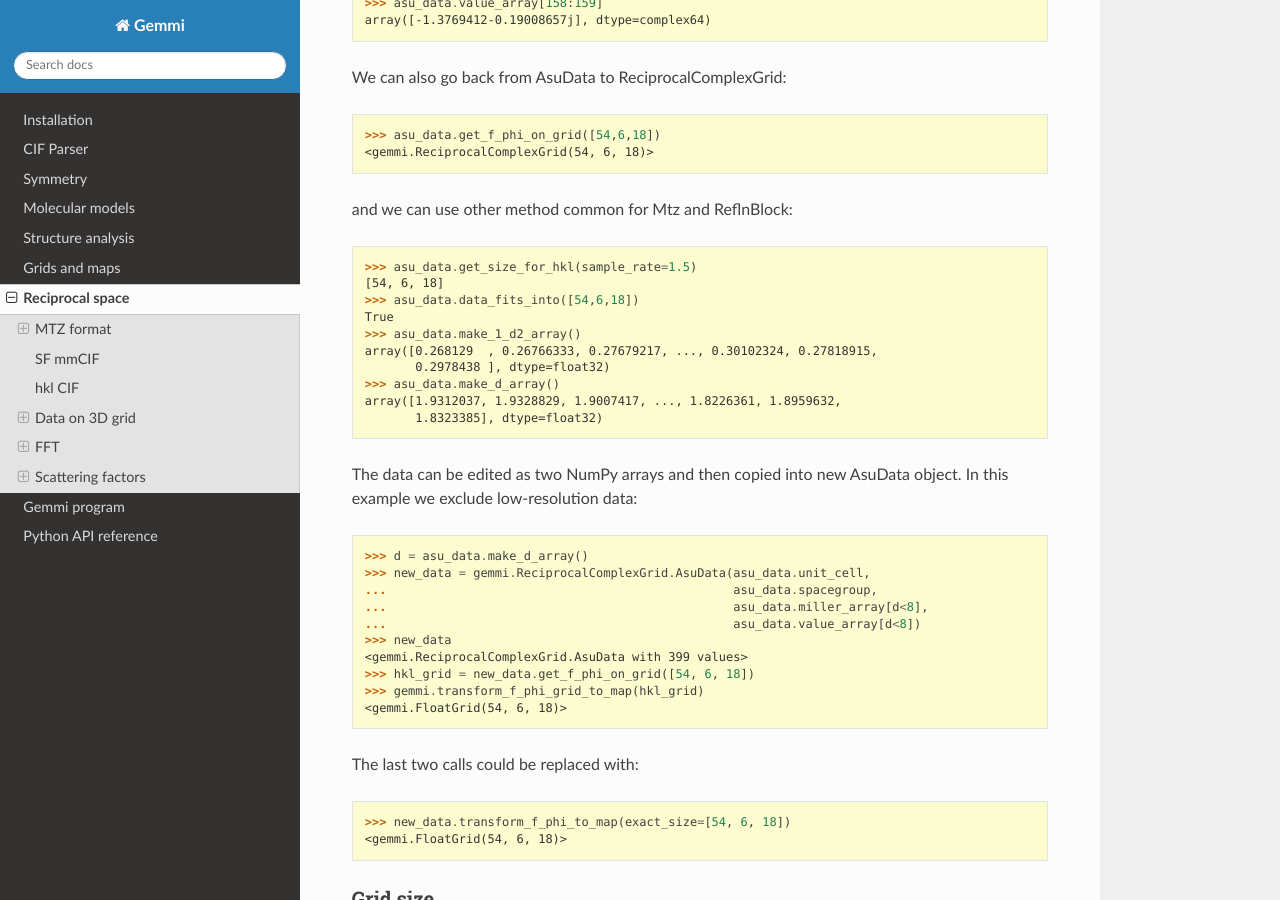
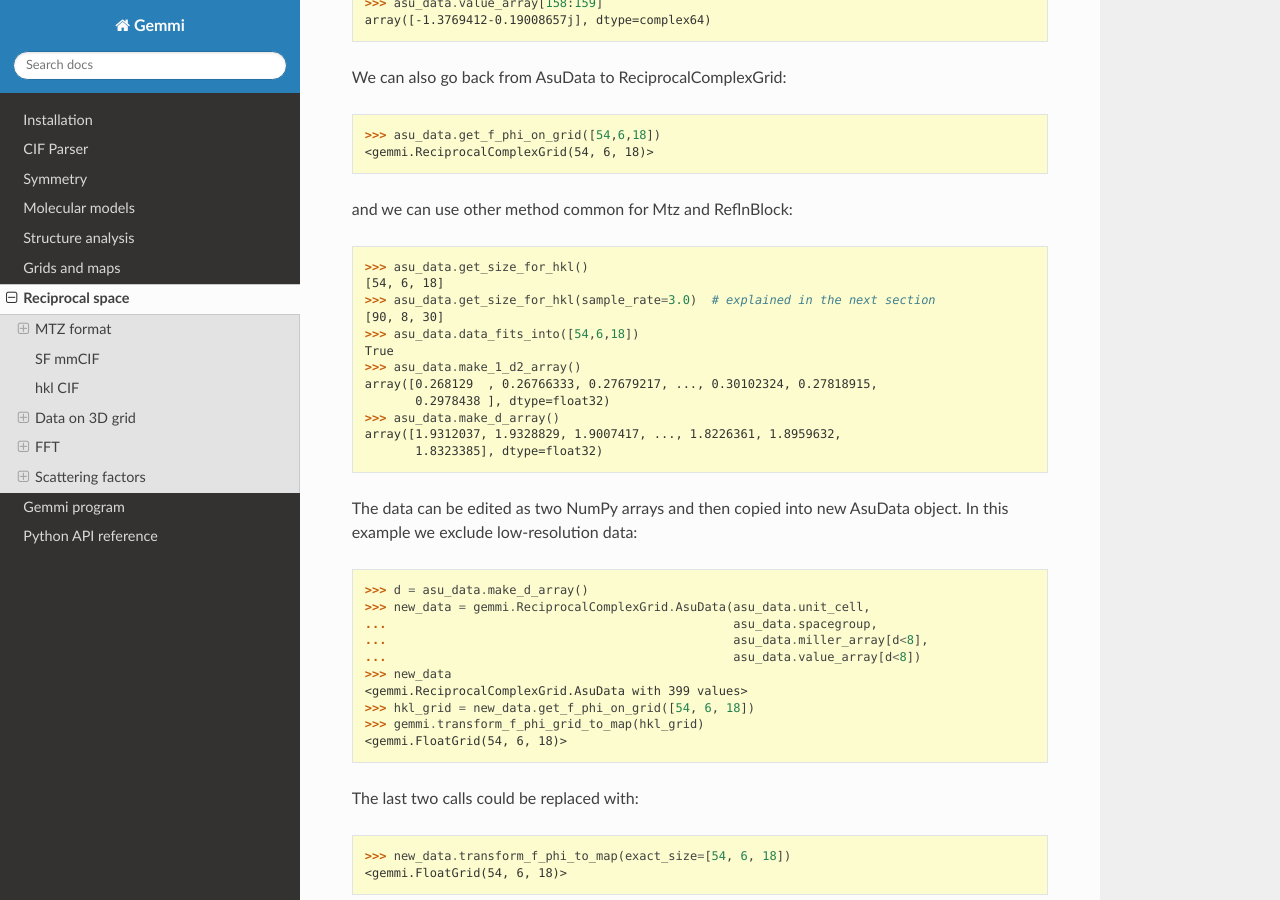
Before and after one commit to project-gemmi/gemmi, a Sphinx documentation site: the page built from docs/hkl.rst, in a window 1280 px wide and 900 px high, scrolled down 17726 px. Built offline with Sphinx 7.4.7 and the Read the Docs theme 2.0.0, drawn with Linux system fonts in a browser that asks for light colours.

Commit message:
docs: sample_rate=1.5 was a bad example

```diff
--- a/docs/hkl.rst
+++ b/docs/hkl.rst
@@ -940,8 +940,10 @@ and we can use other method common for Mtz and ReflnBlock:
 
 .. doctest::
 
-  >>> asu_data.get_size_for_hkl(sample_rate=1.5)
+  >>> asu_data.get_size_for_hkl()
   [54, 6, 18]
+  >>> asu_data.get_size_for_hkl(sample_rate=3.0)  # explained in the next section
+  [90, 8, 30]
   >>> asu_data.data_fits_into([54,6,18])
   True
   >>> asu_data.make_1_d2_array()
```
